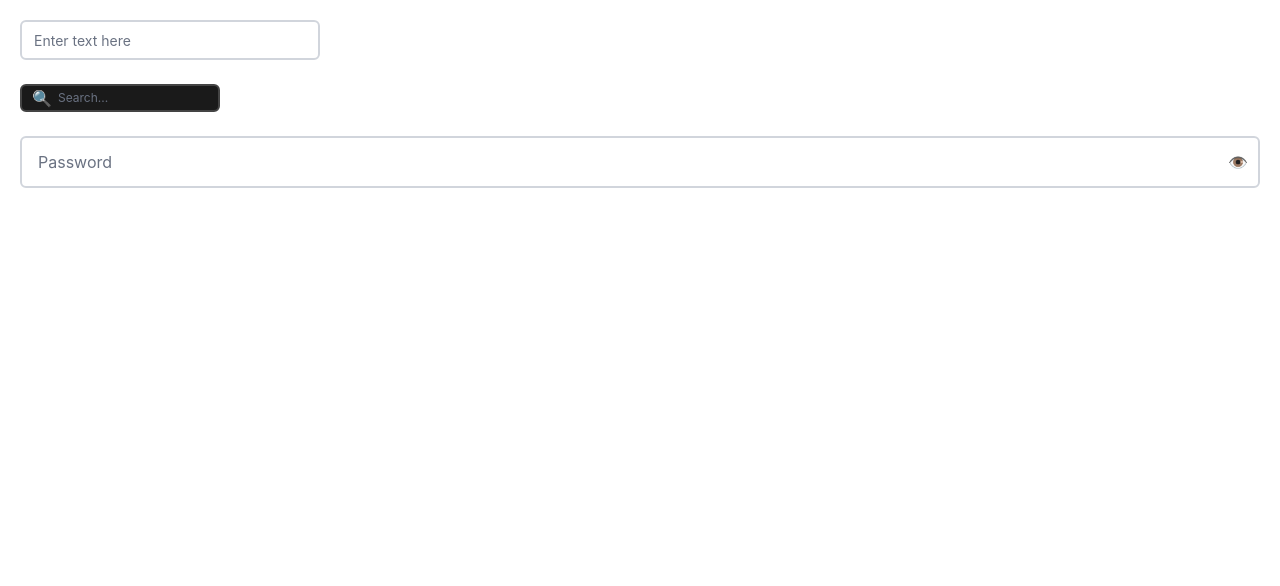
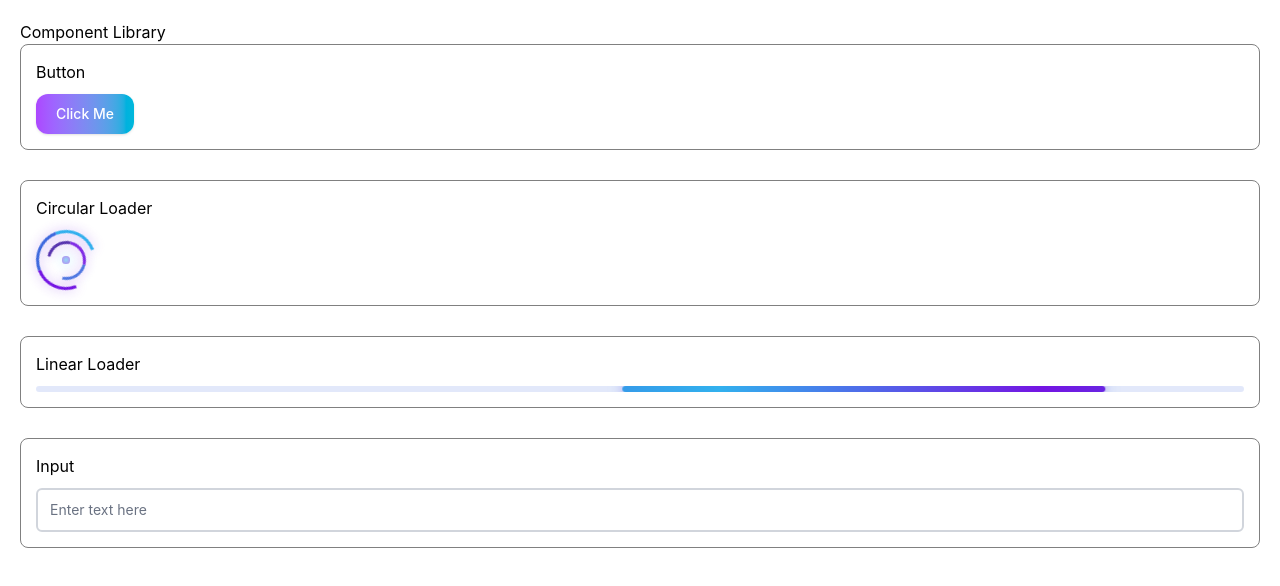
Before and after one commit to RohitD100/component-library, a React (Vite) app: page / in a window 1280 px wide. Shown: the top 586 px of the page. Built offline with nearby package versions, Linux system fonts and the light colour scheme.

Commit message:
fix(Input): restore all files, add Input to componentsList, fix required props

```diff
--- a/src/App.tsx
+++ b/src/App.tsx
@@ -1,23 +1,18 @@
-import { useState } from "react";
-import Input from "./components/Input/Input";
+import { components } from "./componentsList";
+import "./index.css";
+import { styles } from "./styles";
 
 const App = () => {
-    const [text, setText] = useState("");
     return (
-        <div style={{ padding: "20px", textAlign: "center" }}>
-            <Input
-                size="md"
-                variant="light"
-                placeholder="Enter text here"
-                value={text}
-                onChange={(e) => setText(e.target.value)}
-                style={{ width: "300px" }}
-                className="h-10"
-            />
-            <br />
-            <Input size="sm" variant="dark" leftIcon={"🔍"} placeholder="Search..."  style={{width:"200px"}}/>
-            <br />
-            <Input size="lg" rightIcon={"👁"} placeholder="Password" />
+        <div style={{ padding: "20px" }}>
+            <h2>Component Library</h2>
+
+            {components.map((comp, index) => (
+                <div key={index} style={styles.componentsContainer}>
+                    <h4 style={{ marginBottom: "10px" }}>{comp.name}</h4>
+                    {comp.render()}
+                </div>
+            ))}
         </div>
     );
 };
--- a/src/components/Input/type.ts
+++ b/src/components/Input/type.ts
@@ -1,8 +1,8 @@
 export type InputProps = {
     size?: "sm" | "md" | "lg";
     variant?: "dark" | "light";
-    value?: string;
-    onChange?: (e: React.ChangeEvent<HTMLInputElement>) => void;
+    value: string;
+    onChange: (e: React.ChangeEvent<HTMLInputElement>) => void;
     placeholder?: string;
     className?: string;
     style?: React.CSSProperties;
--- /dev/null
+++ b/src/components/LinearLoader/LinearLoader.tsx
@@ -0,0 +1,7 @@
+export const LinearLoader = () => {
+  return (
+    <div className="linear-loader-wrapper">
+      <div className="linear-loader-bar" />
+    </div>
+  );
+};
--- a/src/componentsList.tsx
+++ b/src/componentsList.tsx
@@ -1,6 +1,7 @@
 import Button from "./components/Button/Button";
 import { CircularLoader } from "./components/CircularLoader/CircularLoader";
 import { LinearLoader } from "./components/LinearLoader/LinearLoader";
+import Input from "./components/Input/Input";
 
 export const components = [
     {
@@ -30,4 +31,10 @@ export const components = [
             </div>
         ),
     },
+    {
+        name: "Input",
+        render: () => (
+            <Input placeholder="Enter text here" value="" onChange={() => {}} />
+        ),
+    },
 ];
--- a/src/index.css
+++ b/src/index.css
@@ -1 +1,123 @@
 @import "tailwindcss";
+
+/* CIRCULAR LOADER STYLES */
+
+.loader-wrapper {
+  width: 100%;
+  height: 100%;
+  position: relative;
+  display: flex;
+  align-items: center;
+  justify-content: center;
+}
+
+/* shared circle base */
+.circle {
+  position: absolute;
+  border-radius: 50%;
+  border: 3px solid transparent;
+  animation-timing-function: linear;
+  animation-iteration-count: infinite;
+  filter: drop-shadow(0 0 6px rgba(116, 21, 227, 0.4));
+}
+
+/* OUTER RING */
+.outer {
+  width: 100%;
+  height: 100%;
+  border-top: 3px solid #7415e3;
+  border-right: 3px solid #3d69de;
+  border-bottom: 3px solid #32b1ee;
+  border-left: 3px solid transparent;
+  animation: spin 1.2s linear infinite;
+}
+
+/* INNER RING */
+.inner {
+  width: 65%;
+  height: 65%;
+  border-top: 3px solid #451ea6;
+  border-right: 3px solid #7415e3;
+  border-bottom: 3px solid #3d69de;
+  border-left: 3px solid transparent;
+  animation: spinReverse 0.9s linear infinite;
+  opacity: 0.9;
+}
+
+/* CORE DOT */
+.core-dot {
+  width: 12%;
+  height: 12%;
+  background: radial-gradient(circle, #32b1ee, #7415e3);
+  border-radius: 50%;
+  animation: pulse 1.2s ease-in-out infinite;
+  box-shadow: 0 0 12px rgba(50, 200, 255, 0.6);
+}
+
+/* ANIMATIONS */
+@keyframes spin {
+  0% {
+    transform: rotate(0deg);
+    filter: hue-rotate(0deg);
+  }
+  100% {
+    transform: rotate(360deg);
+  }
+}
+
+@keyframes spinReverse {
+  0% {
+    transform: rotate(360deg);
+  }
+  100% {
+    transform: rotate(0deg);
+  }
+}
+
+@keyframes pulse {
+  0%,
+  100% {
+    transform: scale(0.9);
+    opacity: 0.6;
+  }
+  50% {
+    transform: scale(1.2);
+    opacity: 1;
+  }
+}
+
+/* LINEAR LOADER STYLES */
+
+.linear-loader-wrapper {
+  width: 100%;
+  height: 6px;
+  position: relative;
+  overflow: hidden;
+  background: rgba(61, 105, 222, 0.15);
+  border-radius: 999px;
+}
+
+/* moving glow bar */
+.linear-loader-bar {
+  width: 40%;
+  height: 100%;
+  border-radius: 999px;
+  background: linear-gradient(90deg, #7415e3, #3d69de, #32b1ee, #7415e3);
+  background-size: 200% 100%;
+  animation: moveBar 1.2s linear infinite;
+  box-shadow:
+    0 0 10px rgba(116, 21, 227, 0.5),
+    0 0 18px rgba(50, 177, 238, 0.4);
+}
+
+/* shimmer movement */
+@keyframes moveBar {
+  0% {
+    transform: translateX(-60%);
+    background-position: 0% 50%;
+  }
+  100% {
+    transform: translateX(260%);
+    background-position: 200% 50%;
+  }
+}
```
Lines whose indentation alone changed are shown as unchanged.
